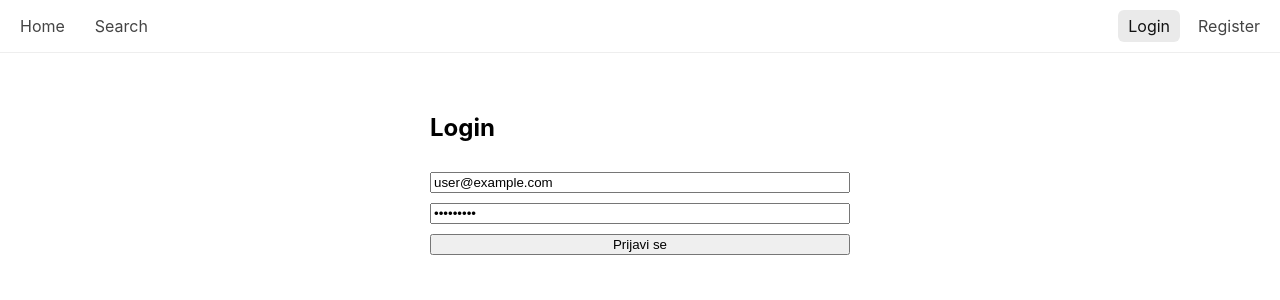
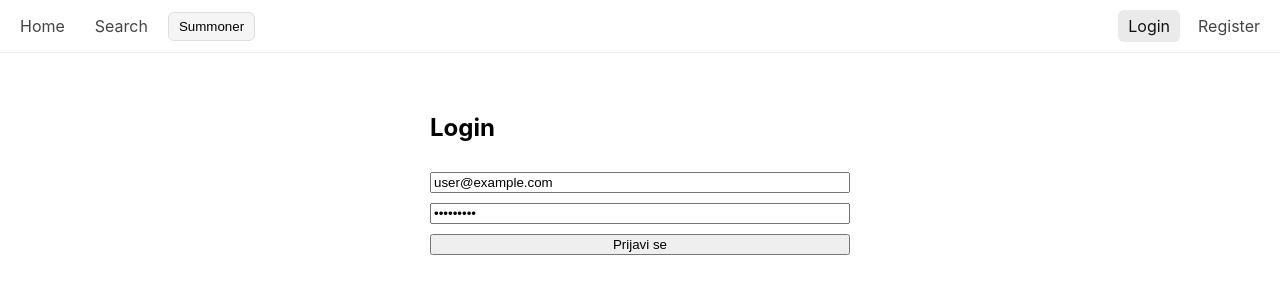
Before and after one commit to mikocchi2/NJT, a React (Create React App) app in the folder front/: page /login in a window 1280 px wide. Shown: the top 300 px of the page. Built offline with nearby package versions, Linux system fonts and the light colour scheme.

Commit message:
Add summoner navigation and remove icons from list

```diff
--- a/front/src/App.js
+++ b/front/src/App.js
@@ -46,7 +46,7 @@ export default function App() {
         <Route path="/search" element={<Search/>} />
         <Route path="/profile/:id" element={<Profile/>} />
         <Route path="/favorites" element={token ? <Favorites/> : <Navigate to="/login" replace />} />
-         <Route path="/summoners" element={<Summoners />} />
+        <Route path="/summoner" element={<Summoners />} />
         <Route path="/admin" element={  <Admin/>  } />
 
 
--- a/front/src/components/Navbar.jsx
+++ b/front/src/components/Navbar.jsx
@@ -35,6 +35,18 @@ export default function Navbar() {
       {/* Left: public routes */}
       <NavLink to="/" style={linkStyle}>Home</NavLink>
       <NavLink to="/search" style={linkStyle}>Search</NavLink>
+      <button
+        onClick={() => nav("/summoner")}
+        style={{
+          padding: "6px 10px",
+          borderRadius: 6,
+          border: "1px solid #ddd",
+          background: "#f5f5f5",
+          cursor: "pointer"
+        }}
+      >
+        Summoner
+      </button>
 
       {/* Auth-only */}
       {token && <NavLink to="/favorites" style={linkStyle}>Favorites</NavLink>}
--- a/front/src/pages/Favorites.jsx
+++ b/front/src/pages/Favorites.jsx
@@ -149,7 +149,7 @@ export default function Favorites() {
       ) : !rows.length ? (
         <div>
           Nema favorita. Dodaj summonera preko strane <Link to="/search">Search</Link>{" "}
-          ili <Link to="/summoners">Summoners</Link>.
+          ili <Link to="/summoner">Summoners</Link>.
         </div>
       ) : (
         <div style={{ display: "grid", gap: 8 }}>
--- a/front/src/pages/Summoners.jsx
+++ b/front/src/pages/Summoners.jsx
@@ -149,12 +149,6 @@ export default function Summoners() {
       <div style={{display:"grid", gap:8}}>
         {data.map(p => (
           <div key={p.id} style={{border:"1px solid #eee", borderRadius:8, padding:12, display:"flex", gap:12, alignItems:"center"}}>
-            <img
-              alt="icon"
-              src={p.iconId != null ? ddProfileIcon(p.iconId) : undefined}
-              style={{ width: 48, height: 48, borderRadius: 8, background: "#f5f5f5" }}
-              onError={(e)=>{ e.target.style.display="none"; }}
-            />
             <div style={{flex:1}}>
               <div style={{fontWeight:700}}>{p.name || "-"}</div>
               <div style={{fontSize:13, color:"#555"}}>
@@ -188,8 +182,3 @@ export default function Summoners() {
     </div>
   );
 }
-
-function ddProfileIcon(iconId){
-  const ver = "14.1.1";
-  return `https://ddragon.leagueoflegends.com/cdn/${ver}/img/profileicon/${iconId}.png`;
-}
```
